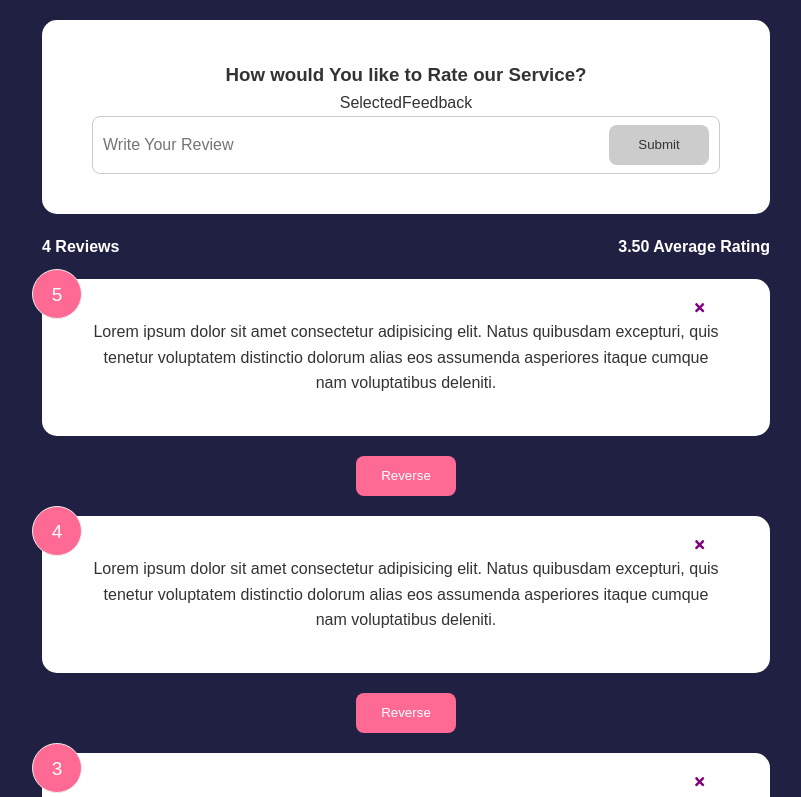
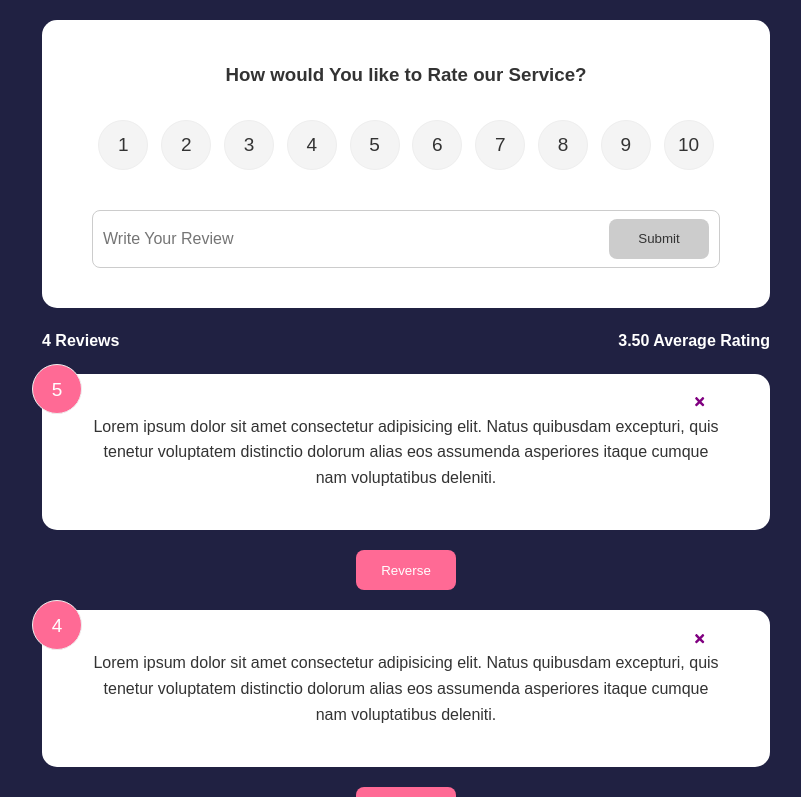
Before and after one commit to ahmedhmmad/feedback, a React (Create React App) app: page / in a window 1280 px wide. Shown: the top 797 px of the page, without its empty margins (234-1035 px from the left). Built offline with nearby package versions, Linux system fonts and the light colour scheme.

Commit message:
add Feedback relates #3

```diff
--- a/package.json
+++ b/package.json
@@ -8,7 +8,9 @@
     "@testing-library/user-event": "^13.5.0",
     "react": "^18.0.0",
     "react-dom": "^18.0.0",
+    "react-icons": "^4.3.1",
     "react-scripts": "5.0.1",
+    "uuidv4": "^6.2.13",
     "web-vitals": "^2.1.4"
   },
   "scripts": {
--- a/src/App.js
+++ b/src/App.js
@@ -15,10 +15,15 @@
       setFeedback(feedback.filter((item) => item.id !== id));
     }
   };
+  const addFeedback = (newFeedback) => {
+    newFeedback.id = Date.now();
+    setFeedback([...feedback, newFeedback]);
+    //console.log(newFeedback);
+  };
   return (
     <div className="App">
       <div className="container">
-        <FeedbackForm />
+        <FeedbackForm handleAdd={addFeedback} />
         <FeedbackStates feedback={feedback} />
         <FeedbackList feedback={feedback} HandleDelete={DeleteFeedback} />
       </div>
--- a/src/components/FeedbackForm.jsx
+++ b/src/components/FeedbackForm.jsx
@@ -4,8 +4,9 @@
 import Button from "./shared/Button";
 import SelectedFeedback from "./SelectedFeedback";
 
-function FeedbackForm() {
+function FeedbackForm({ handleAdd }) {
   const [text, setText] = useState("");
+  const [rating, setRating] = useState(0);
   const [isDisabled, setDisabled] = useState(true);
   const [message, setMessage] = useState("");
   const handleTextChange = (e) => {
@@ -20,11 +21,20 @@
       setMessage("Please enter at least 10 characters");
     }
   };
+  const handleSubmit = (e) => {
+    e.preventDefault();
+    const newFeedback = {
+      text,
+      rating,
+    };
+    handleAdd(newFeedback);
+    setText("");
+  };
   return (
     <Card>
       <h3>How would You like to Rate our Service?</h3>
-      <SelectedFeedback />
-      <form>
+      <SelectedFeedback select={(rating) => setRating(rating)} />
+      <form onSubmit={handleSubmit}>
         <div className="input-group">
           <input
             type="text"
--- a/src/components/SelectedFeedback.jsx
+++ b/src/components/SelectedFeedback.jsx
@@ -1,7 +1,28 @@
 import React from "react";
 
-function SelectedFeedback() {
-  return <div>SelectedFeedback</div>;
+function SelectedFeedback({ select }) {
+  const handleChange = (e) => {
+    setSelected(+e.target.value);
+    select(+e.target.value);
+  };
+  const [selected, setSelected] = React.useState(0);
+  return (
+    <ul className="rating">
+      {Array.from({ length: 10 }, (_, i) => (
+        <li key={i + 1}>
+          <input
+            type="radio"
+            value={i + 1}
+            name=""
+            id={`num-${i + 1}`}
+            onChange={handleChange}
+            checked={selected === i + 1}
+          />
+          <label htmlFor={`num-${i + 1}`}>{i + 1}</label>
+        </li>
+      ))}
+    </ul>
+  );
 }
 
 export default SelectedFeedback;
```
Also changed, not shown: 1 other file (tests, documents, lock files or other folders).
